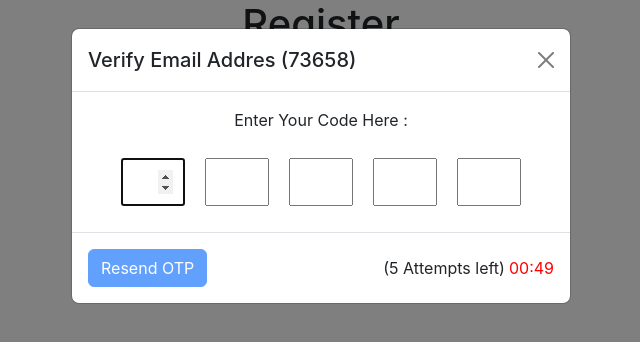
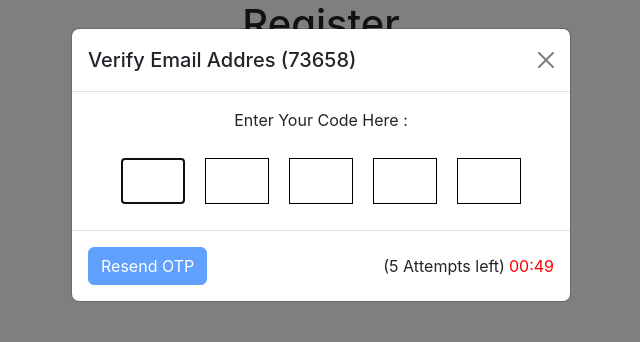
Before and after one commit to The-Kaif/OTP-Validation, a React (Create React App) app: page / in a window 1280 px wide. Both pictures are taken after a click on the button "Validate OTP". Shown: the top 342 px of the page, without its empty margins (319-959 px from the left). Built offline with nearby package versions, Linux system fonts and the light colour scheme.

Commit message:
unmount remaining

```diff
--- a/src/Components/OtpLayout.css
+++ b/src/Components/OtpLayout.css
@@ -26,6 +26,10 @@
   border: 2px solid green;
 }
 
+.normal {
+  border: 1px solid black;
+}
+
 .resendBtn {
   float: left;
   margin-right: 11em;
--- a/src/Components/OtpLayout.tsx
+++ b/src/Components/OtpLayout.tsx
@@ -17,7 +17,7 @@ function OtpLayout(props: OtpLayoutType) {
 
     const [count, setCount] = useState(5)
 
-    const [alert, setAlert] = useState("")
+    const [message, setMessage] = useState("")
 
     const [disable, setDisable] = useState(true)
 
@@ -40,56 +40,68 @@ function OtpLayout(props: OtpLayoutType) {
 
     }, [timer, disable, flag])
     const input1Handler = (e: React.ChangeEvent<HTMLInputElement>) => {
-        if (e.target.value.length === 1) {
+        if (parseInt(e.target.value) >= 0 && parseInt(e.target.value) <= 9) {
             setInput1(e.target.value)
-            console.log(e.target.value)
         } if (e.target.value.length >= 1) {
             document.getElementById("Input2")?.focus()
+        } else if (e.target.value.length === 0) {
+            setInput1("")
         }
     }
     const input2Handler = (e: React.ChangeEvent<HTMLInputElement>) => {
-        if (e.target.value.length === 1) {
+        if (parseInt(e.target.value) >= 0 && parseInt(e.target.value) <= 9) {
             setInput2(e.target.value)
         } if (e.target.value.length >= 1) {
             document.getElementById("Input3")?.focus()
         } else if (e.target.value.length === 0) {
+            setInput2("")
             document.getElementById("Input1")?.focus()
         }
     }
     const input3Handler = (e: React.ChangeEvent<HTMLInputElement>) => {
-        if (e.target.value.length === 1) {
+        if (parseInt(e.target.value) >= 0 && parseInt(e.target.value) <= 9) {
             setInput3(e.target.value)
         } if (e.target.value.length >= 1) {
             document.getElementById("Input4")?.focus()
         } else if (e.target.value.length === 0) {
+            setInput3("")
             document.getElementById("Input2")?.focus()
         }
     }
     const input4Handler = (e: React.ChangeEvent<HTMLInputElement>) => {
-        if (e.target.value.length === 1) {
+        if (parseInt(e.target.value) >= 0 && parseInt(e.target.value) <= 9) {
             setInput4(e.target.value)
         } if (e.target.value.length >= 1) {
             document.getElementById("Input5")?.focus()
         } else if (e.target.value.length === 0) {
+            setInput4("")
             document.getElementById("Input3")?.focus()
         }
     }
     const input5Handler = (e: React.ChangeEvent<HTMLInputElement>) => {
-        if (e.target.value.length === 1) {
+        if (parseInt(e.target.value) >= 0 && parseInt(e.target.value) <= 9) {
             setInput5(e.target.value)
             let tempVal = input1 + input2 + input3 + input4 + e.target.value
             if (tempVal === value) {
-                setAlert("OTP sent successfully")
+                setMessage("OTP sent successfully")
+                document.getElementById("Input5")?.blur()
             } else {
-                setCount((val) => --val)
-                setAlert("OTP is incorrect")
+                setMessage("OTP is incorrect")
+                document.getElementById("Input5")?.blur()
             }
         } else if (e.target.value.length === 0) {
+            setInput5("")
             document.getElementById("Input4")?.focus()
         }
 
     }
     const resendHandler = () => {
+
+        if (count !== 0) {
+            alert("Resend OTP sent successfully!")
+            setDisable(true)
+            setCount((val) => --val)
+            setTimer(60)
             props.method()
             setValue(JSON.stringify(props.otp))
             setFlag(true)
@@ -98,6 +110,10 @@ function OtpLayout(props: OtpLayoutType) {
             setInput3("");
             setInput4("");
             setInput5("");
+        } else {
+            alert("Resend OTP Limit exceed!!!")
+        }
+
     }
     return (
         <div>
@@ -115,13 +131,13 @@ function OtpLayout(props: OtpLayoutType) {
                         <div className="modal-body">
                             <p>Enter Your Code Here : </p>
                             <div className='inputDiv'>
-                                <input value={input1} onChange={input1Handler} autoFocus id="Input1" type={"number"} />
-                                <input value={input2} onChange={input2Handler} id="Input2" type={"number"} />
-                                <input value={input3} onChange={input3Handler} id="Input3" type={"number"} />
-                                <input value={input4} onChange={input4Handler} id="Input4" type={"number"} />
-                                <input value={input5} onChange={input5Handler} id="Input5" type={"number"} />
+                                <input value={input1} onChange={input1Handler} maxLength={1} id="Input1" type={"text"} className={message === "OTP is incorrect" ? "wrongVal" : message === "" ? "normal" : "rightVal"} />
+                                <input value={input2} onChange={input2Handler} maxLength={1} id="Input2" type={"text"} className={message === "OTP is incorrect" ? "wrongVal" : message === "" ? "normal" : "rightVal"} />
+                                <input value={input3} onChange={input3Handler} maxLength={1} id="Input3" type={"text"} className={message === "OTP is incorrect" ? "wrongVal" : message === "" ? "normal" : "rightVal"} />
+                                <input value={input4} onChange={input4Handler} maxLength={1} id="Input4" type={"text"} className={message === "OTP is incorrect" ? "wrongVal" : message === "" ? "normal" : "rightVal"} />
+                                <input value={input5} onChange={input5Handler} maxLength={1} id="Input5" type={"text"} className={message === "OTP is incorrect" ? "wrongVal" : message === "" ? "normal" : "rightVal"} />
                             </div>
-                            {alert !== "" ? <p className={alert === "OTP is incorrect" ? "wrong" : "right"}>{alert}</p> : null}
+                            {message !== "" ? <p className={message === "OTP is incorrect" ? "wrong" : "right"}>{message}</p> : null}
                         </div>
                         <div className="modal-footer">
                             <div className='resendBtn'>
```
Lines whose indentation alone changed are shown as unchanged.
